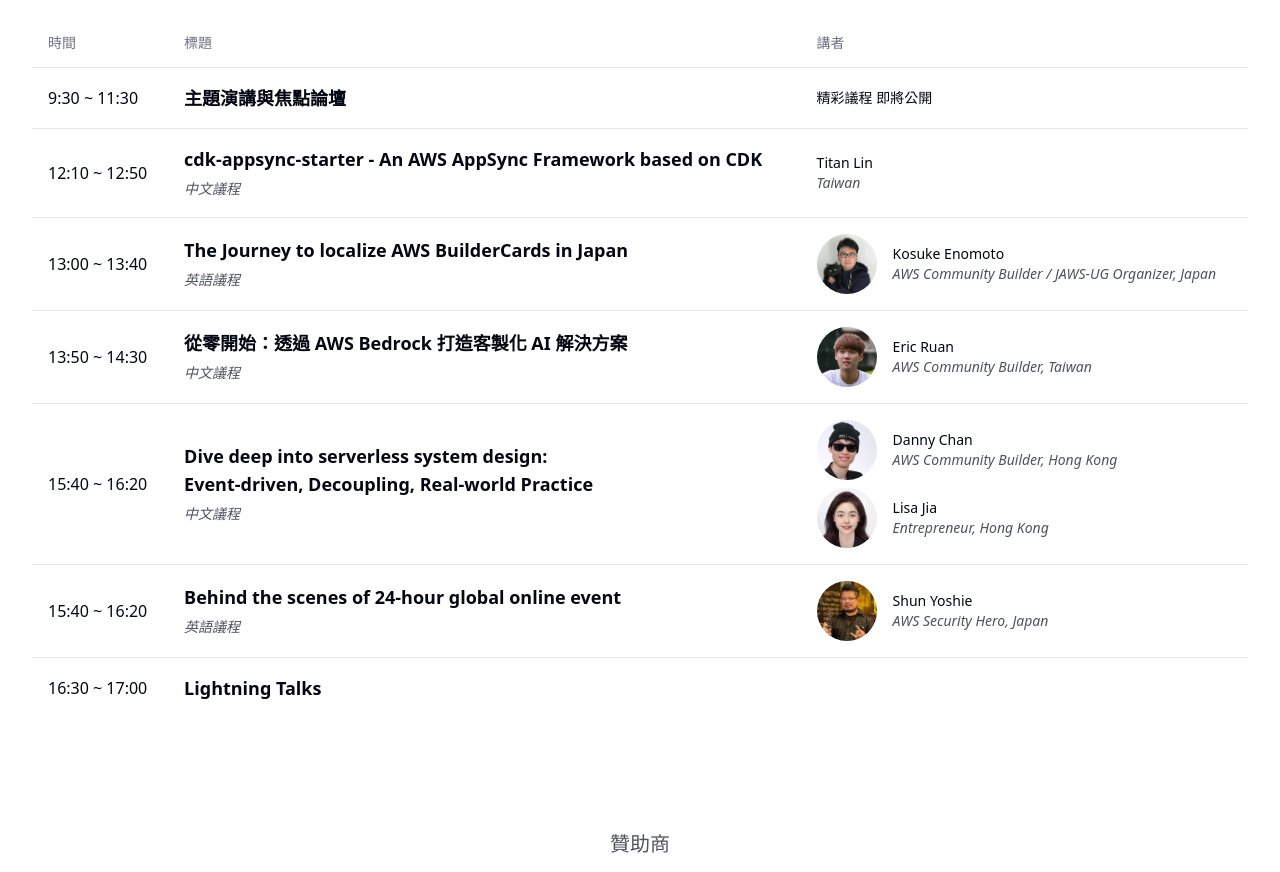
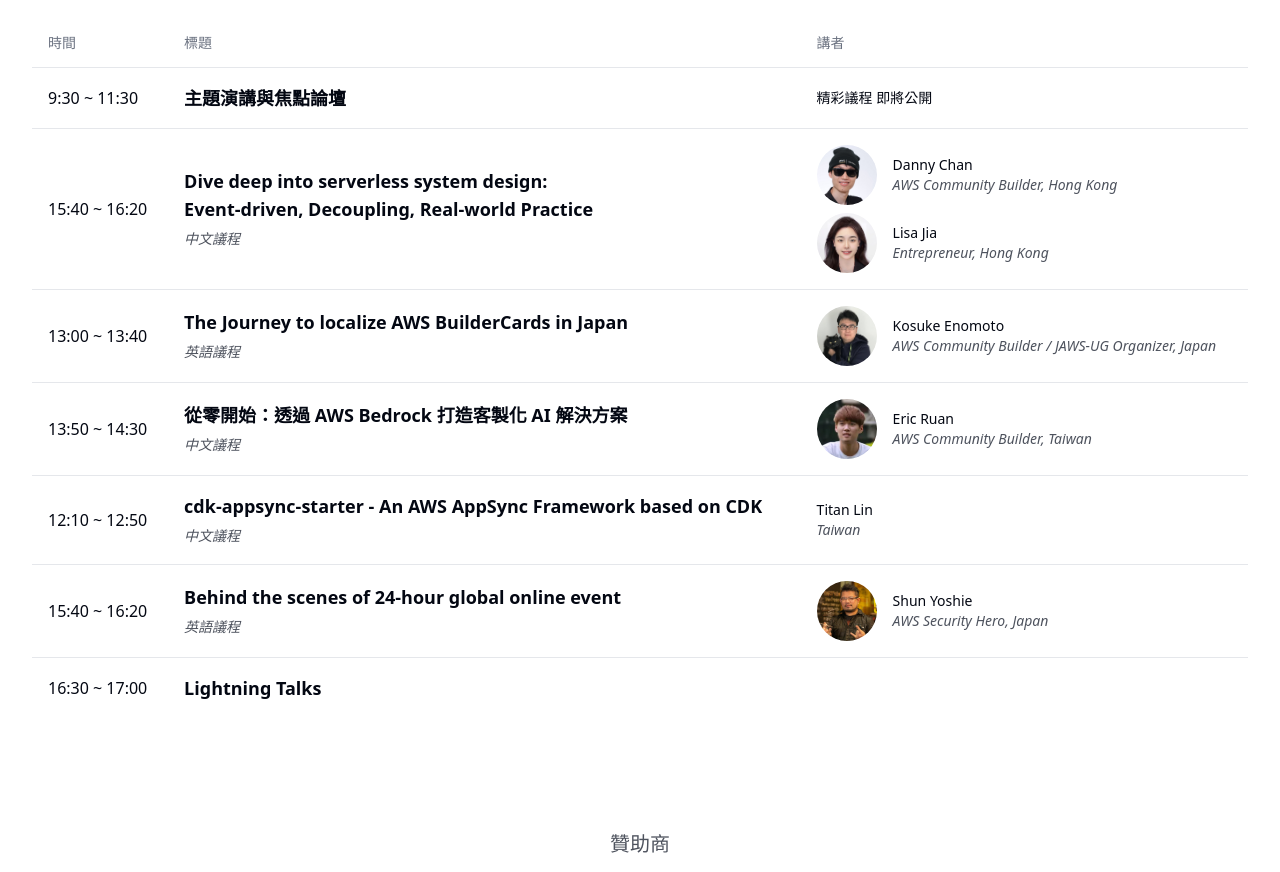
Before and after one commit to kane50613/aws-community-day-taiwan-2024, a Next.js app: page / in a window 1280 px wide. Shown: the part 2480-3352 px from the top of the page. Built offline with nearby package versions, Linux system fonts and the light colour scheme.

Commit message:
feat: add workshop

```diff
--- a/src/components/section/sessions.tsx
+++ b/src/components/section/sessions.tsx
@@ -42,15 +42,28 @@
       time: "9:30 ~ 11:30",
       type: "Track A",
     },
+
     {
-      title: "cdk-appsync-starter - An AWS AppSync Framework based on CDK",
+      title: (
+        <>
+          Dive deep into serverless system design: <br />
+          Event-driven, Decoupling, Real-world Practice
+        </>
+      ),
       speakers: [
         {
-          name: "Titan Lin",
-          bio: "Taiwan",
+          name: "Danny Chan",
+          bio: "AWS Community Builder, Hong Kong",
+          link: "https://www.linkedin.com/in/danny-code/",
+          image: DannyChan,
+        },
+        {
+          name: "Lisa Jia",
+          bio: "Entrepreneur, Hong Kong",
+          image: LisaJia,
         },
       ],
-      time: "12:10 ~ 12:50",
+      time: "15:40 ~ 16:20",
       type: "Track A",
       language: "Mandarin",
     },
@@ -83,26 +96,14 @@
       language: "Mandarin",
     },
     {
-      title: (
-        <>
-          Dive deep into serverless system design: <br />
-          Event-driven, Decoupling, Real-world Practice
-        </>
-      ),
+      title: "cdk-appsync-starter - An AWS AppSync Framework based on CDK",
       speakers: [
         {
-          name: "Danny Chan",
-          bio: "AWS Community Builder, Hong Kong",
-          link: "https://www.linkedin.com/in/danny-code/",
-          image: DannyChan,
-        },
-        {
-          name: "Lisa Jia",
-          bio: "Entrepreneur, Hong Kong",
-          image: LisaJia,
+          name: "Titan Lin",
+          bio: "Taiwan",
         },
       ],
-      time: "15:40 ~ 16:20",
+      time: "12:10 ~ 12:50",
       type: "Track A",
       language: "Mandarin",
     },
@@ -293,6 +294,21 @@
         },
       ],
     },
+    {
+      time: "14:50 ~ 17:00",
+      title: "Amazon Athena：初識雅典娜，連結智慧的火炬",
+      type: "Workshop",
+      language: "Mandarin",
+      description:
+        "這場工作坊中，你能夠迅速地認識、操作 Amazon Athena 的基礎和進階功能，包括基礎知識、聯合查詢、用戶定義的函數查詢（UDFs）、事務型資料湖的建置與查詢、透過 Amazon Athena 施展機器學習的能力到 Apache Spark 的使用。更好地認識 Amazon Athena 之後，在變化多端的世界裡頭，針對資料洞見，你就能有更多的手段去達成你的目的。認識完 Athena 再回去黑悟空，簡直完美！",
+      speakers: [
+        {
+          name: "Scott Hsieh",
+          bio: "Data Architect in 104, AWS Data Hero",
+          image: ScottHsieh,
+        },
+      ],
+    },
   ];
 
   const [selected, setSelected] = useState<SessionType["type"]>("Track A");
```
